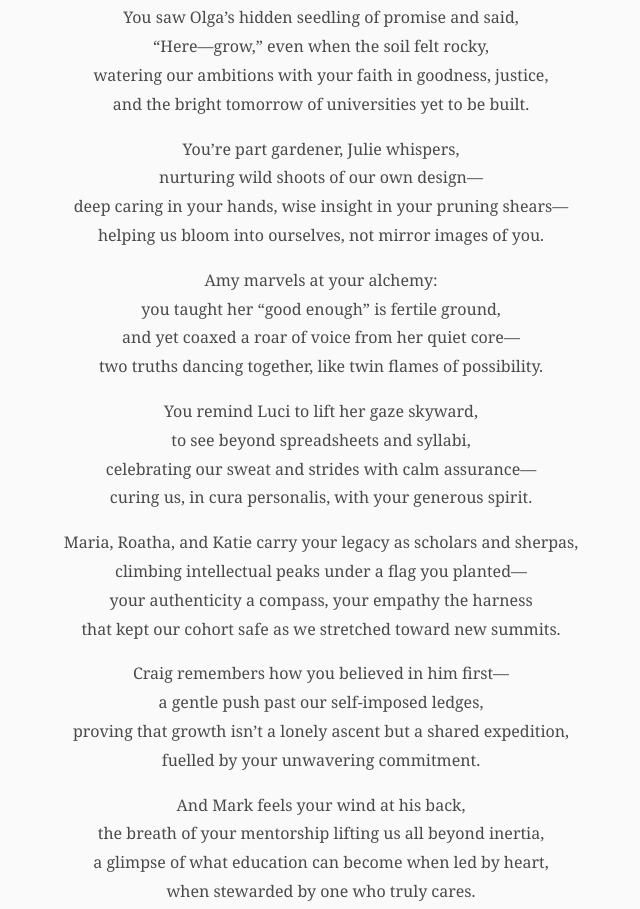
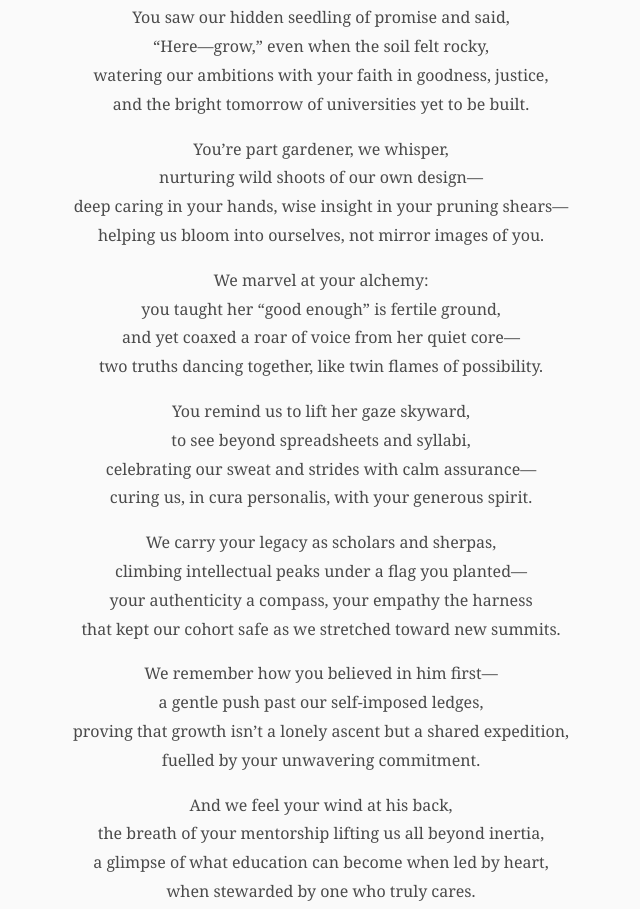
Before and after one commit to mgreen216/christree, a plain HTML site: page index.html in a window 1280 px wide. Shown: the part 1433-2342 px from the top of the page, without its empty margins (319-959 px from the left). Drawn offline with nearby package versions, Linux system fonts and the light colour scheme; a web font is replaced by a local one.

Commit message:
Update index.html

```diff
--- a/index.html
+++ b/index.html
@@ -133,22 +133,22 @@
         a lighthouse igniting in us a spark we didn’t know we carried—<br>
         the curiosity to lean into skholē’s quiet wonder,<br>
         the courage to believe in ourselves when doubt raged like high tide.</p>
-        <p>You saw Olga’s hidden seedling of promise and said,<br> “Here—grow,” even when the soil felt rocky,<br> watering our ambitions with your faith in goodness, justice,<br> and the bright tomorrow of universities yet to be built.</p>
-        <p>You’re part gardener, Julie whispers,<br> nurturing wild shoots of our own design—<br> deep caring in your hands, wise insight in your pruning shears—<br> helping us bloom into ourselves, not mirror images of you.</p>
-        <p>Amy marvels at your alchemy:<br> you taught her “good enough” is fertile ground,<br>
+        <p>You saw our hidden seedling of promise and said,<br> “Here—grow,” even when the soil felt rocky,<br> watering our ambitions with your faith in goodness, justice,<br> and the bright tomorrow of universities yet to be built.</p>
+        <p>You’re part gardener, we whisper,<br> nurturing wild shoots of our own design—<br> deep caring in your hands, wise insight in your pruning shears—<br> helping us bloom into ourselves, not mirror images of you.</p>
+        <p>We marvel at your alchemy:<br> you taught her “good enough” is fertile ground,<br>
         and yet coaxed a roar of voice from her quiet core—<br>
         two truths dancing together, like twin flames of possibility.</p>
-        <p>You remind Luci to lift her gaze skyward,<br> to see beyond spreadsheets and syllabi,<br>
+        <p>You remind us to lift her gaze skyward,<br> to see beyond spreadsheets and syllabi,<br>
         celebrating our sweat and strides with calm assurance—<br>
         curing us, in cura personalis, with your generous spirit.</p>
-        <p>Maria, Roatha, and Katie carry your legacy as scholars and sherpas,<br> climbing intellectual peaks under a flag you planted—<br>
+        <p>We carry your legacy as scholars and sherpas,<br> climbing intellectual peaks under a flag you planted—<br>
         your authenticity a compass, your empathy the harness<br>
         that kept our cohort safe as we stretched toward new summits.</p>
-        <p>Craig remembers how you believed in him first—<br>
+        <p>We remember how you believed in him first—<br>
         a gentle push past our self-imposed ledges,<br>
         proving that growth isn’t a lonely ascent but a shared expedition,<br>
         fuelled by your unwavering commitment.</p>
-        <p>And Mark feels your wind at his back,<br>
+        <p>And we feel your wind at his back,<br>
         the breath of your mentorship lifting us all beyond inertia,<br>
         a glimpse of what education can become when led by heart,<br>
         when stewarded by one who truly cares.</p>
```
